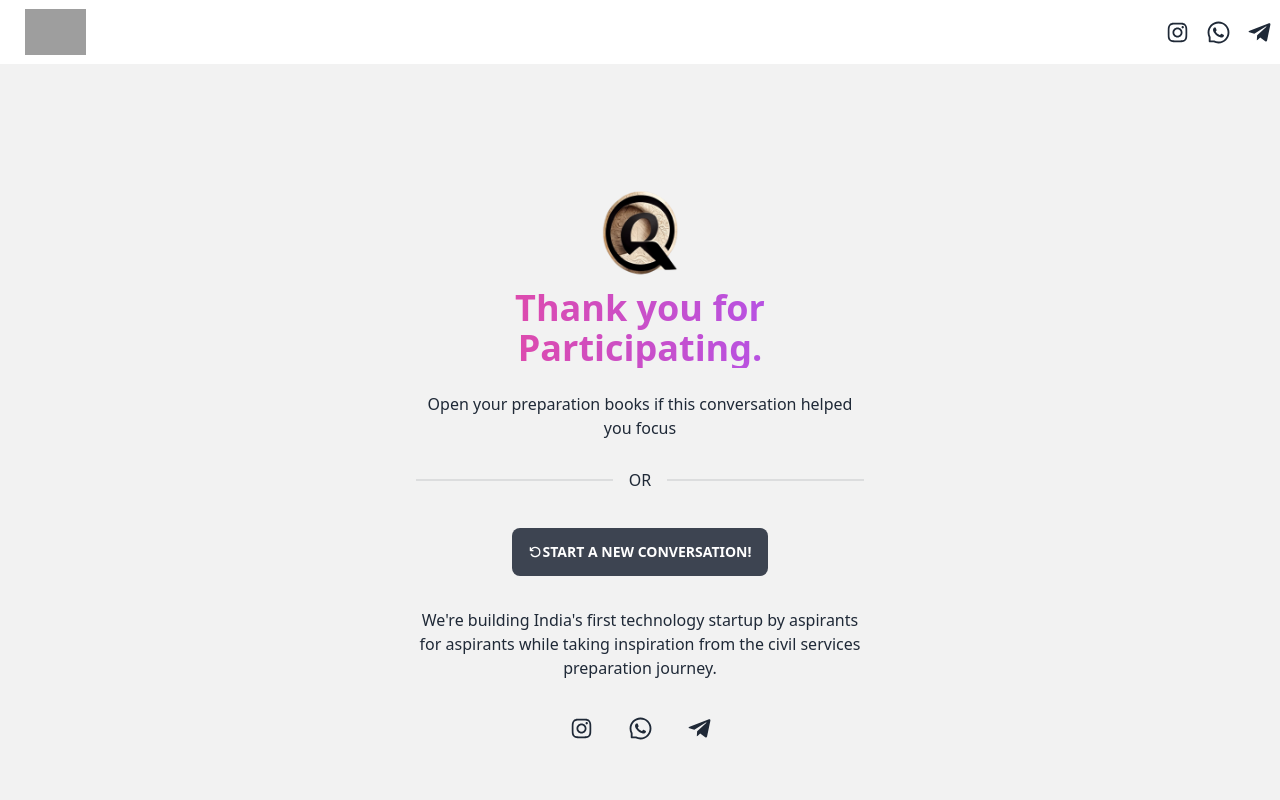
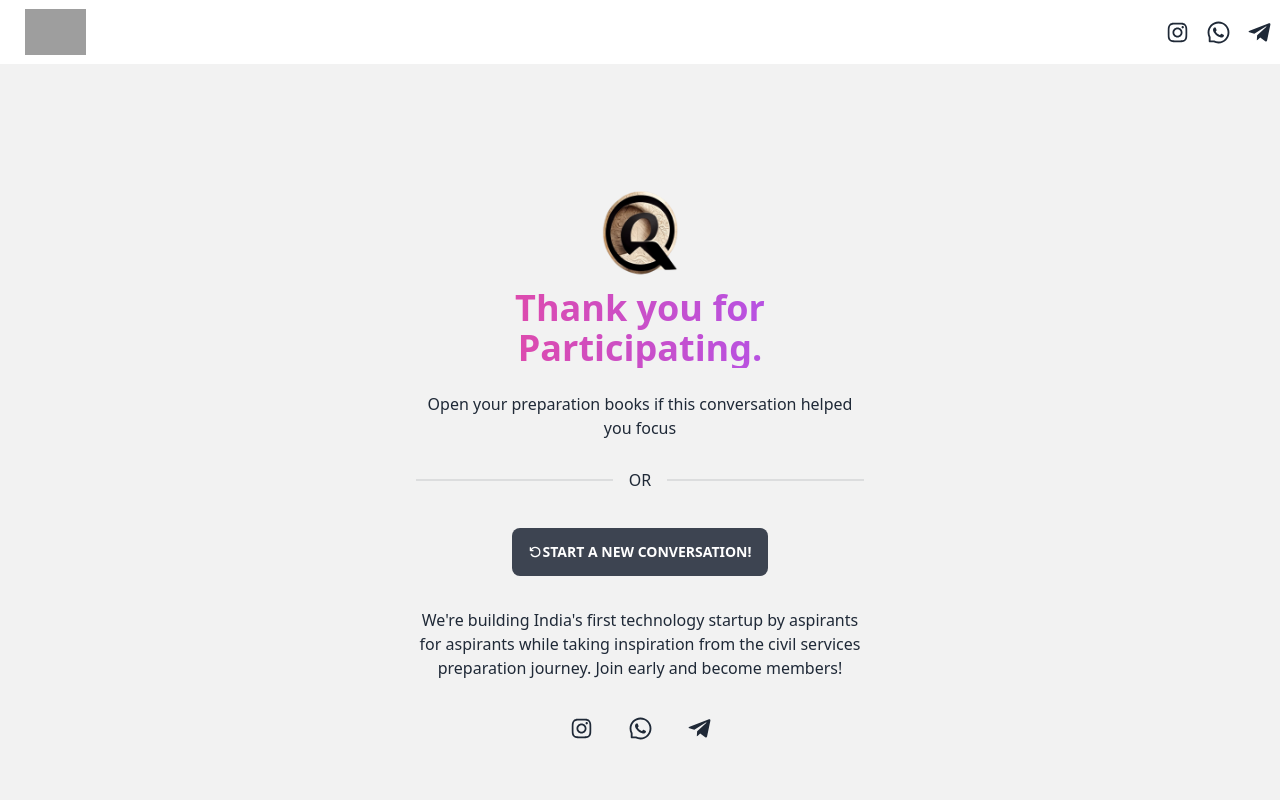
Before and after one commit to RishabhXD/Qrida, a React (Vite) app: page /complete in a window 1280 px wide. Shown: the top 800 px of the page. Built offline with nearby package versions, Linux system fonts and the light colour scheme; grey boxes are pictures that could not be loaded.

Commit message:
Update Complete.jsx

```diff
--- a/src/components/Complete.jsx
+++ b/src/components/Complete.jsx
@@ -31,6 +31,8 @@ export default function Complete() {
             </button>
             <p className="pt-6 pb-6">
               We're building India's first technology startup by aspirants for aspirants while taking inspiration from the civil services preparation journey.
+
+Join early and become members!
             </p>
 
             <div>
```
